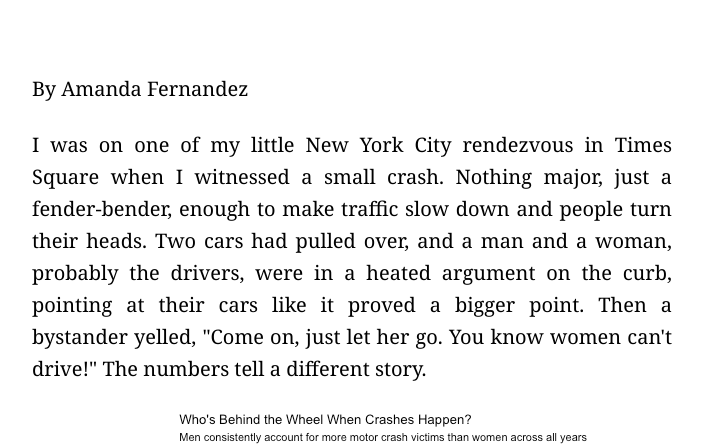
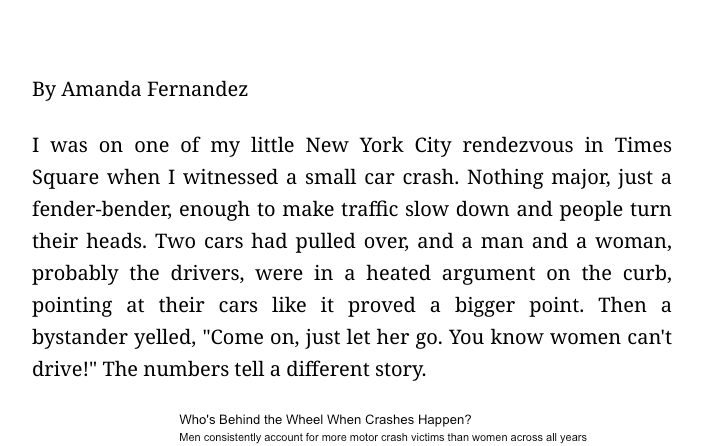
Before and after one commit to AmandaMiriamFernandez/Motor_Vehicle_Crashes, a plain HTML site: page index.html in a window 1280 px wide. Shown: the part 325-771 px from the top of the page, without its empty margins (288-991 px from the left). Drawn offline with Linux system fonts and the light colour scheme.

Commit message:
Update index.html

```diff
--- a/index.html
+++ b/index.html
@@ -119,7 +119,7 @@
         <div class="byline">
             <p>By Amanda Fernandez</p>
         </div>
-        <p>I was on one of my little New York City rendezvous in Times Square when I witnessed a small crash. Nothing major, just a fender-bender, enough to make traffic slow down and people turn their heads. Two cars had pulled over, and a man and a woman, probably the drivers, were in a heated argument on the curb, pointing at their cars like it proved a bigger point. Then a bystander yelled, "Come on, just let her go. You know women can't drive!" The numbers tell a different story.</p>
+        <p>I was on one of my little New York City rendezvous in Times Square when I witnessed a small car crash. Nothing major, just a fender-bender, enough to make traffic slow down and people turn their heads. Two cars had pulled over, and a man and a woman, probably the drivers, were in a heated argument on the curb, pointing at their cars like it proved a bigger point. Then a bystander yelled, "Come on, just let her go. You know women can't drive!" The numbers tell a different story.</p>
     </div>
 
     <div class="full-width">
```
